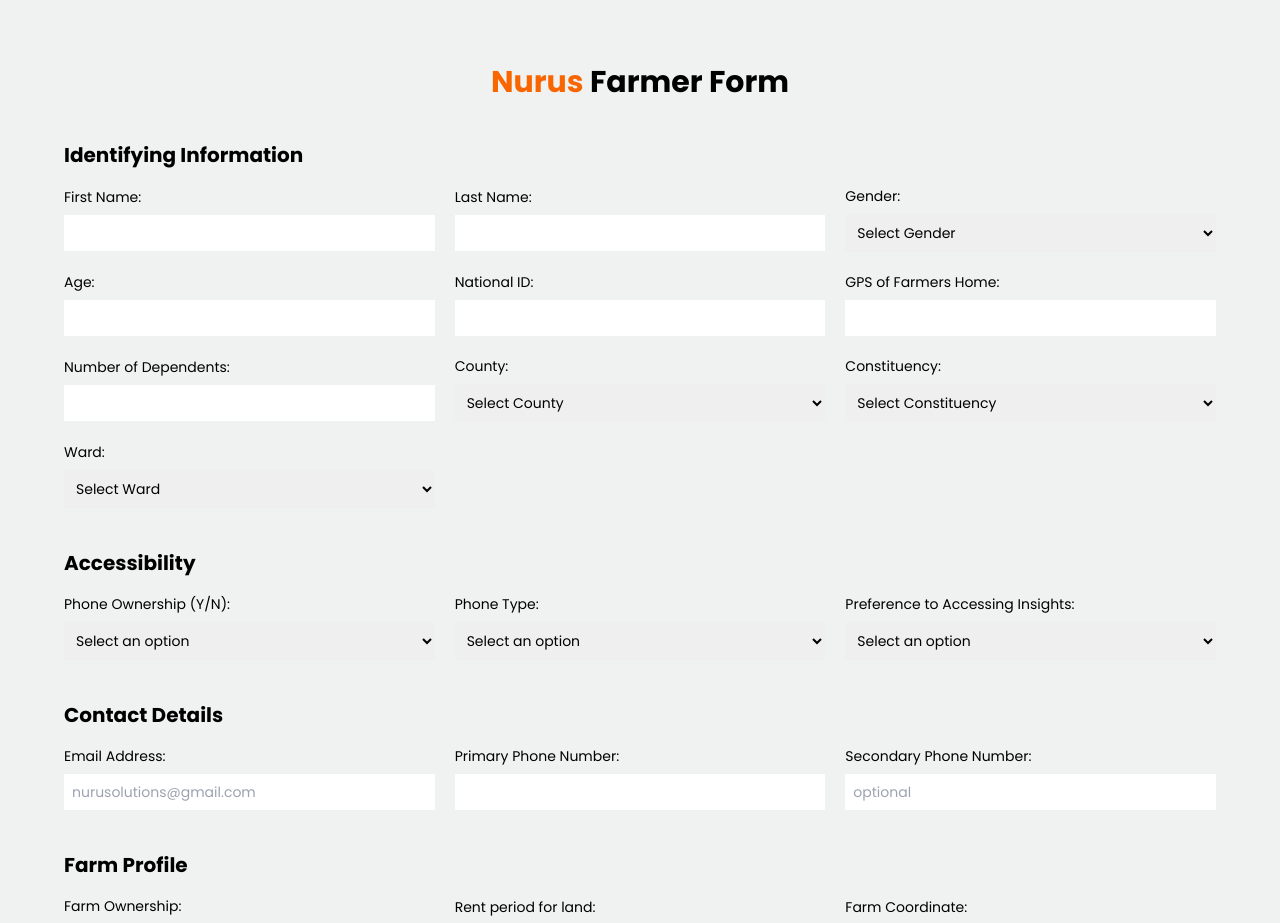
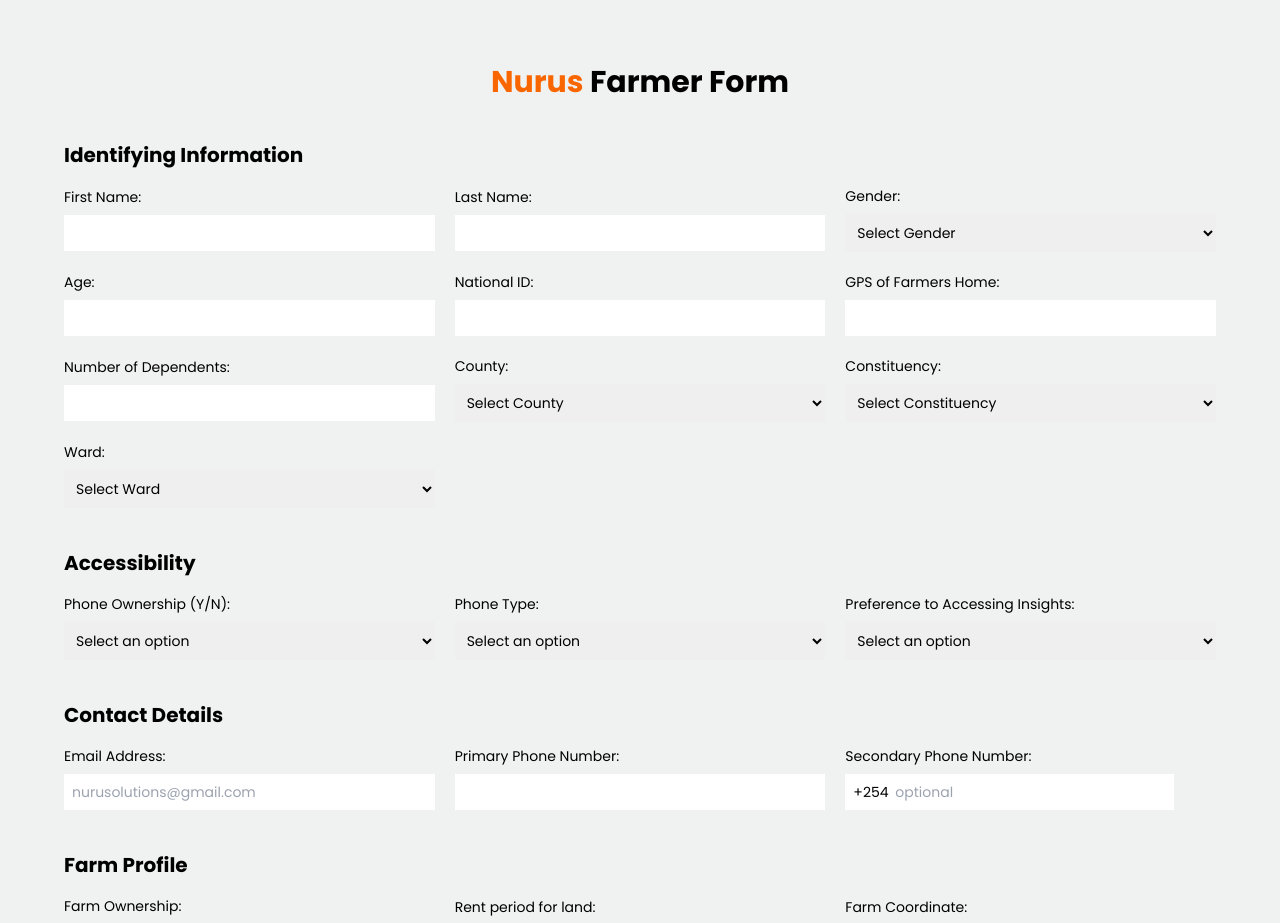
Before and after one commit to juskins/FieldFarmersForm, a React (Vite) app: page / in a window 1280 px wide. Shown: the top 923 px of the page. Built offline with nearby package versions, Linux system fonts and the light colour scheme.

Commit message:
Update form

```diff
--- a/src/RealFormsData.jsx
+++ b/src/RealFormsData.jsx
@@ -369,13 +369,17 @@ const RealFormsData = () => {
 
                <label>
                     <span>Secondary Phone Number:</span>
+                    <div className='phone flex items-center relative'>
+                       <span className='absolute left-2'>+254</span>
                         <input
                            type="tel"
                            name="secPhoneNum"
                            value={formData.secPhoneNum}
                            onChange={handleChange}
                           placeholder='optional'
+                          className='pl-64'
                         />
+                  </div>
                </label>
 
             </div>
--- a/src/index.css
+++ b/src/index.css
@@ -29,6 +29,9 @@ input, select{
   display: inline-block;
   outline: none;
 }
+.phone input{
+  padding-left: 50px !important;
+}
 
 label{
   @apply flex flex-col text-sm gap-2
```
Lines whose indentation alone changed are shown as unchanged.
